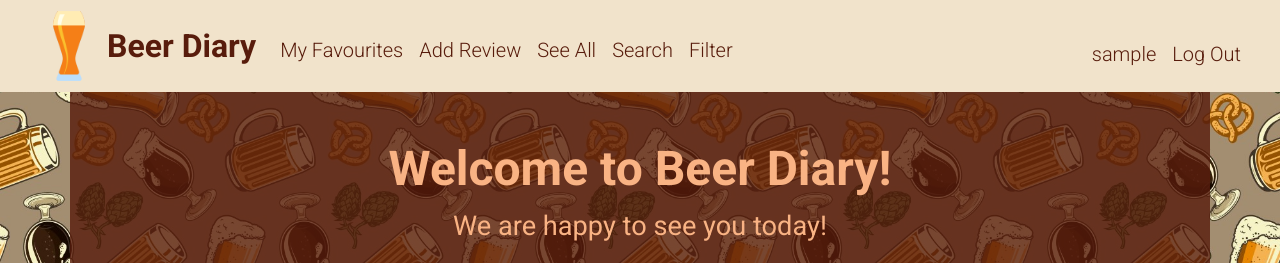
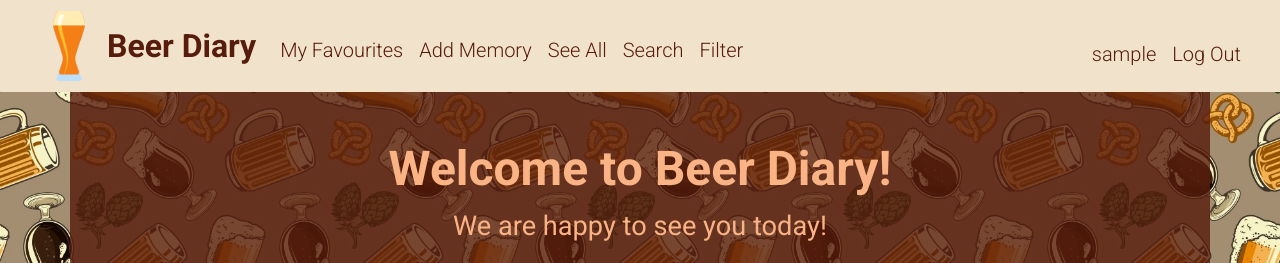
Before and after one commit to nastiacooly/beer-diary, a Django app: page /diary/ in a window 1280 px wide. Shown: the top 263 px of the page. Run offline with Django 3.2, Linux system fonts and the light colour scheme; the visitor is signed in with stand-in values (Sample User, id 1); some libraries are stand-ins or nearby versions.

Commit message:
review changed on memory

```diff
--- a/diary/templates/base_generic.html
+++ b/diary/templates/base_generic.html
@@ -56,7 +56,7 @@
                         {% if request.user.is_authenticated %}
                             <ul class="navbar-nav mr-auto">
                                 <li class="nav-item"><a class="nav-link navlink-fc {% block active-link-1 %}{% endblock %}" aria-current="page" href="{% url 'my-perfect-beers' %}">My Favourites</a></li>
-                                <li class="nav-item"><a class="nav-link navlink-fc {% block active-link-2 %}{% endblock %}" href="{% url 'add_new_beer_review' %}">Add Review</a></li>
+                                <li class="nav-item"><a class="nav-link navlink-fc {% block active-link-2 %}{% endblock %}" href="{% url 'add_new_beer_review' %}">Add Memory</a></li>
                                 <li class="nav-item"><a class="nav-link navlink-fc {% block active-link-3 %}{% endblock %}" href="{% url 'beers' %}">See All</a></li>
                                 <li class="nav-item"><a class="nav-link navlink-fc {% block active-link-4 %}{% endblock %}" href="{% url 'search' %}">Search</a></li>
                                 <li class="nav-item"><a class="nav-link navlink-fc {% block active-link-5 %}{% endblock %}" href="{% url 'filter' %}">Filter</a></li>
--- a/users/templates/profile_view.html
+++ b/users/templates/profile_view.html
@@ -45,7 +45,7 @@
                 <p class="reviews_count fcolor_black">Dark beer: {{ dark_reviews }}</p>
                 <p class="reviews_count fcolor_black">Light beer: {{ light_reviews }}</p>
 
-                <a href="/users/{{ u.id }}/beers" class="button button_lt button_dt">See {{ u }}'s reviews</a>
+                <a href="/users/{{ u.id }}/beers" class="button button_lt button_dt">{{ u }}'s memories</a>
             </div>
 
             <img src="{% static 'images/beer-default.jpg' %}" alt="beer image" class="beer-image">
```
